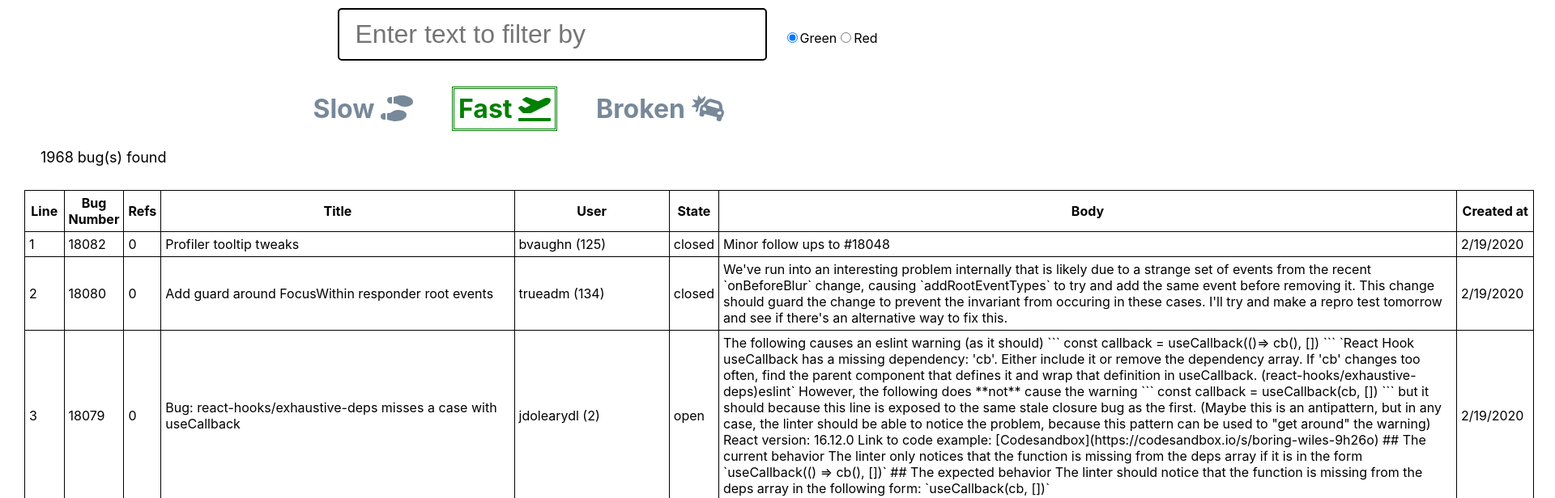
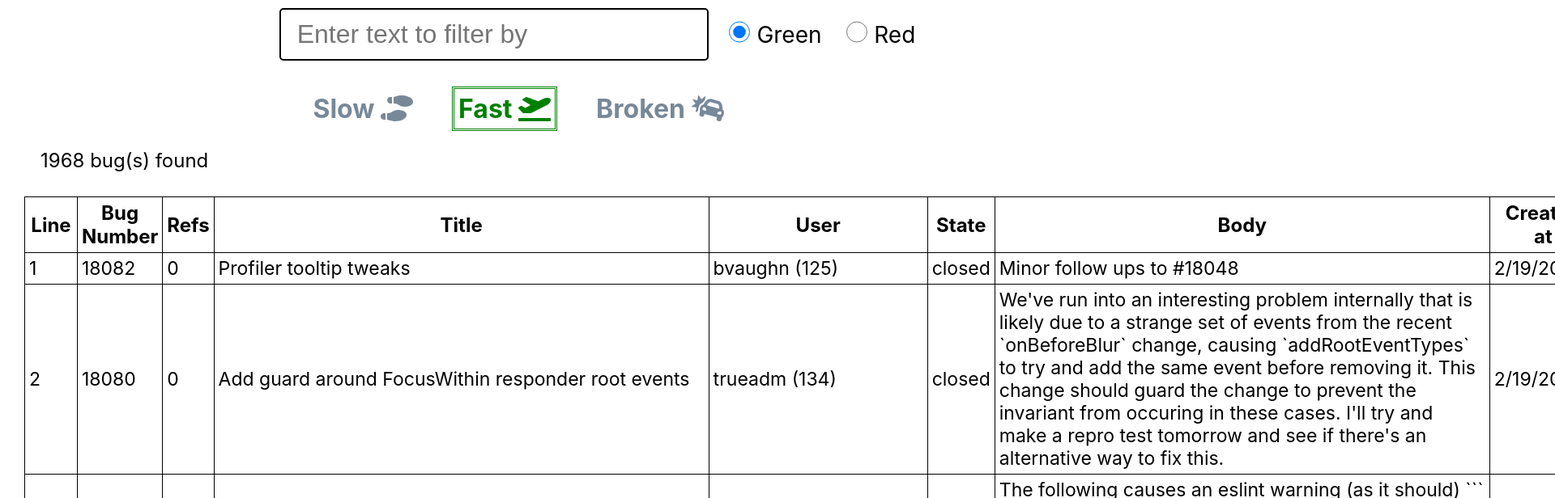
Before and after one commit to OlgaKuksa/client-perf-demo, a React app: page / in a window 1280 px wide. Shown: the top 616 px of the page at 81% size, 1920 px wide, since content can reach past the window. Built offline with nearby package versions, Linux system fonts and the light colour scheme.

Commit message:
fix, ref, test: add result generating, add mapStateToProps to filter for demo, fix styles

```diff
--- a/src/components/Filter.js
+++ b/src/components/Filter.js
@@ -4,9 +4,9 @@ import { updateFilter } from "../actions/FilterActions";
 import debounce from "lodash.debounce";
 
 class Filter extends React.Component {
-  constructor() {
+  constructor(props) {
     super();
-    this.state = { value: "" };
+    this.state = { value: props.filterValue || "" };
   }
 
   updateFilterInAppState = debounce(() => {
@@ -30,6 +30,9 @@ class Filter extends React.Component {
   }
 }
 
+const mapStateToProps = state => ({
+  filterValue: state.filterValue
+});
 const mapDispatchToProps = { updateFilter };
 
-export default connect(null, mapDispatchToProps)(Filter);
+export default connect(mapStateToProps, mapDispatchToProps)(Filter);
--- a/src/components/SchemeChanger.js
+++ b/src/components/SchemeChanger.js
@@ -12,8 +12,8 @@ class SchemeChanger extends React.Component {
   }
 
   onChangeColorScheme = e => {
-    this.setState({ activeScheme: e.target.value }, () =>
-      this.props.updateColorScheme(this.state.activeScheme)
+    this.setState({ activeScheme: e.target.value },
+      () =>this.props.updateColorScheme(this.state.activeScheme)
     );
   };
 
@@ -21,14 +21,12 @@ class SchemeChanger extends React.Component {
     return (
       <span>
         <SchemeInput
-          id="green"
           checked={this.state.activeScheme === "green"}
           value="green"
           displayName="Green"
           onChange={this.onChangeColorScheme}
         />
         <SchemeInput
-          id="red"
           checked={this.state.activeScheme === "red"}
           value="red"
           displayName="Red"
--- a/src/components/SchemeInput.js
+++ b/src/components/SchemeInput.js
@@ -4,15 +4,15 @@ class SchemeInput extends React.Component {
   render() {
     return (
       <span>
-        <input
+        <input className="input-radio"
           type="radio"
-          id={this.props.id}
           value={this.props.value}
+          id={this.props.value}
           name="color-scheme"
           checked={this.props.checked}
           onChange={this.props.onChange}
         ></input>
-        <label htmlFor={this.props.id}>{this.props.displayName}</label>
+        <label className="scheme-input" htmlFor={this.props.value}>{this.props.displayName}</label>
       </span>
     );
   }
--- a/src/index.css
+++ b/src/index.css
@@ -26,11 +26,19 @@ table {
   table-layout: auto;
 }
 
+thead{
+  font-size: 24px
+}
+
+tbody{
+  font-size: 23px
+}
+
 th,
 td {
   padding: 5px;
   overflow: hidden;
-  max-width: 900px;
+  max-width: 600px;
 }
 
 .component-box {
@@ -86,7 +94,7 @@ td {
 
 .count-message {
   margin-left: 50px;
-  font-size: large;
+  font-size: 24px;
 }
 
 .green-color {
@@ -96,3 +104,16 @@ td {
 .red-color {
   color: red;
 }
+
+.scheme-input {
+  font-size: 28px;
+  padding: 5px 5px;
+  margin-right: 20px;
+
+}
+
+.input-radio{
+  border: 0px;
+  width: 2em;
+  height: 2em;
+}
```
Also changed, not shown: 1 other file (tests, documents, lock files or other folders).
